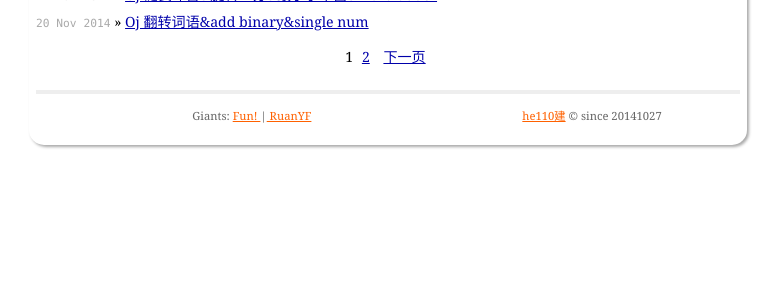
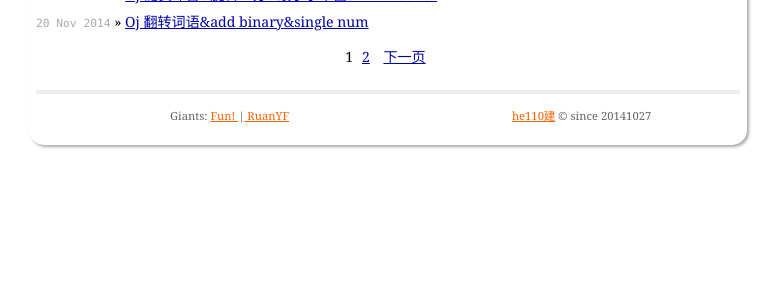
Before and after one commit to he110jian/he110jian.github.io, a Jekyll site: the page built from index.html, in a window 1280 px wide. Shown: the part 643-939 px from the top of the page, without its empty margins (252-1033 px from the left). Built offline with Jekyll 4.4.1, drawn with Linux system fonts in a browser that asks for light colours; the list of posts is cut into pages by our own code.

Commit message:
2016年12月26日15:54:42

```diff
--- a/css/screen.css
+++ b/css/screen.css
@@ -170,12 +170,10 @@ padding:5px;
     text-align: center;
     }
 .contactItem{
-  width:61%;
-  padding:0 0.1em 0 0.1em;
+  width:55%;
 }
 .contactItem1{
-  width:35%;
-  padding:0 0.1em 0 0.1em;
+  width:45%;
 }
 
 .site .footer .contact a {
```
